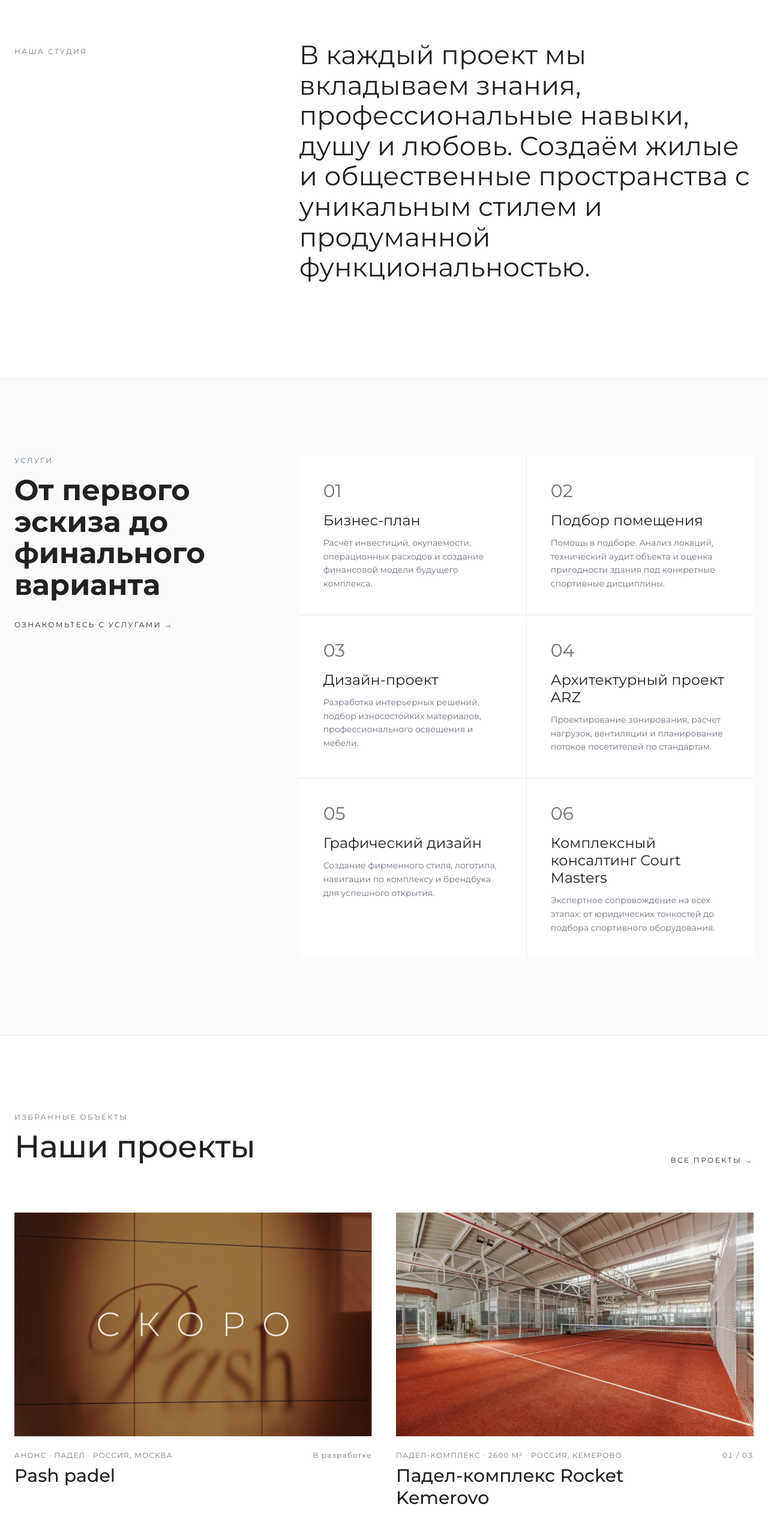
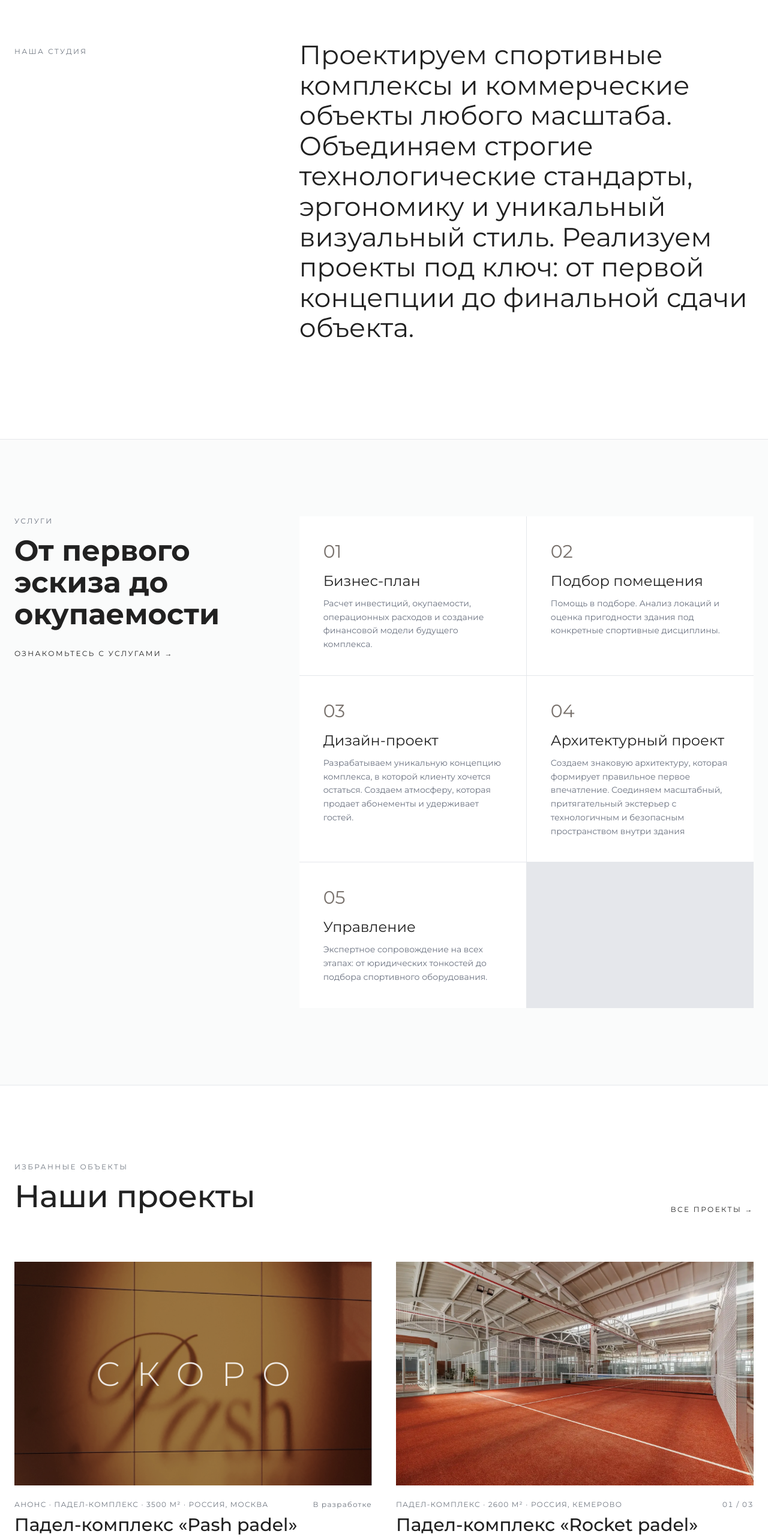
Before and after one commit to Ta1ksist/EL-ART-Sport-Web-Site, a Next.js app: page / in a window 1280 px wide. Shown: the part 894-3457 px from the top of the page at 60% size. Built offline with nearby package versions, Linux system fonts and the light colour scheme.

Commit message:
fix: the main page almost is done

```diff
--- a/components/mainIntro/intro.tsx
+++ b/components/mainIntro/intro.tsx
@@ -4,23 +4,14 @@ export default function Intro() {
   return (
     <section className={styles.section}>
       <div className={styles.grid}>
-
         <div className={styles.eyebrow}>Наша студия</div>
-
         <div>
           <p className={styles.description}>
-            В каждый проект мы вкладываем знания, профессиональные навыки, душу и любовь.
-            Создаём жилые и общественные пространства с уникальным стилем и продуманной функциональностью.
+            Проектируем спортивные комплексы и коммерческие объекты любого масштаба.
+            Объединяем строгие технологические стандарты, эргономику и уникальный визуальный стиль.
+            Реализуем проекты под ключ: от первой концепции до финальной сдачи объекта.
           </p>
-
-          {/* <div className={styles.statsGroup}>
-            <div>
-              <div className={styles.statNumber}>10 000+</div>
-              <div className={styles.statLabel}>Квадратных метров</div>
-            </div>
-          </div> */}
         </div>
-
       </div>
     </section>
   );
--- a/components/projectSoon/projectSoon.tsx
+++ b/components/projectSoon/projectSoon.tsx
@@ -8,8 +8,9 @@ interface ProjectSoonProps {
 export default function ProjectSoon({ isRightColumn = false }: ProjectSoonProps) {
   const projectData = {
     imageSrc: "/projects/soon/pash-padel-soon.png",
-    title: "Pash padel",
-    type: "Падел",
+    title: 'Падел-комплекс «Pash padel»',
+    type: "Падел-комплекс",
+    area: "3500 м²",
     location: "Россия, Москва",
     year: "В разработке"
   };
@@ -34,7 +35,7 @@ export default function ProjectSoon({ isRightColumn = false }: ProjectSoonProps)
       <div className={styles.metaInfo}>
         <div className={styles.metaTextContainer}>
           <div className={styles.styleLocation}>
-            Анонс · {projectData.type} · {projectData.location}
+            Анонс · {projectData.type} · {projectData.area} · {projectData.location}
           </div>
           <h3 className={styles.projectTitle}>{projectData.title}</h3>
         </div>
--- a/components/servicesPreview/servicesPreview.tsx
+++ b/components/servicesPreview/servicesPreview.tsx
@@ -10,7 +10,7 @@ export default function ServicesPreview() {
                     <div>
                         <div className={styles.eyebrow}>Услуги</div>
                         <h2 className={styles.title}>
-                            От первого эскиза до финального варианта
+                            От первого эскиза до окупаемости
                         </h2>
                         <Link href="/Services" className={styles.link}>
                             Ознакомьтесь с услугами →
@@ -27,26 +27,26 @@ export default function ServicesPreview() {
                         {
                         n: "02",
                         t: "Подбор помещения",
-                        d: "Помощь в подборе. Анализ локаций, технический аудит объекта и оценка пригодности здания под конкретные спортивные дисциплины."
+                        d: "Помощь в подборе. Анализ локаций и оценка пригодности здания под конкретные спортивные дисциплины."
                         },
                         {
                         n: "03",
                         t: "Дизайн-проект",
-                        d: "Разработка интерьерных решений, подбор износостойких материалов, профессионального освещения и мебели."
+                        d: "Разрабатываем уникальную концепцию комплекса, в которой клиенту хочется остаться. Создаем атмосферу, которая продает абонементы и удерживает гостей."
                         },
                         {
                         n: "04",
-                        t: "Архитектурный проект ARZ",
-                        d: "Проектирование зонирования, расчет нагрузок, вентиляции и планирование потоков посетителей по стандартам."
+                        t: "Архитектурный проект",
+                        d: "Создаем знаковую архитектуру, которая формирует правильное первое впечатление. Соединяем масштабный, притягательный экстерьер с технологичным и безопасным пространством внутри здания"
                         },
+                        // {
+                        // n: "05",
+                        // t: "Графический дизайн",
+                        // d: "Создание фирменного стиля, логотипа, навигации по комплексу и брендбука для успешного открытия."
+                        // },
                         {
                         n: "05",
-                        t: "Графический дизайн",
-                        d: "Создание фирменного стиля, логотипа, навигации по комплексу и брендбука для успешного открытия."
-                        },
-                        {
-                        n: "06",
-                        t: "Комплексный консалтинг Court Masters",
+                        t: "Управление",
                         d: "Экспертное сопровождение на всех этапах: от юридических тонкостей до подбора спортивного оборудования."
                         },
                     ].map((s) => (
--- a/lib/projects.ts
+++ b/lib/projects.ts
@@ -18,7 +18,7 @@ export const PROJECTS: Project[] = [
   {
     slug: "rocket-padel-kemerovo",
     cover: "/projects/preview/preview-rocket-padel-kem.webp",
-    title: "Падел-комплекс Rocket Kemerovo",
+    title: "Падел-комплекс «Rocket padel»",
     type: "Падел-комплекс",
     location: "Россия, Кемерово",
     year: 2026,
@@ -37,7 +37,7 @@ export const PROJECTS: Project[] = [
   {
     slug: "rocket-padel",
     cover: "/projects/preview/preview-rocket-padel-vlg.png",
-    title: "Падел-комплекс Rocket",
+    title: "Падел-комплекс «Rocket padel»",
     type: "Падел-комплекс",
     location: "Россия, Волгоград",
     year: 2026,
```
